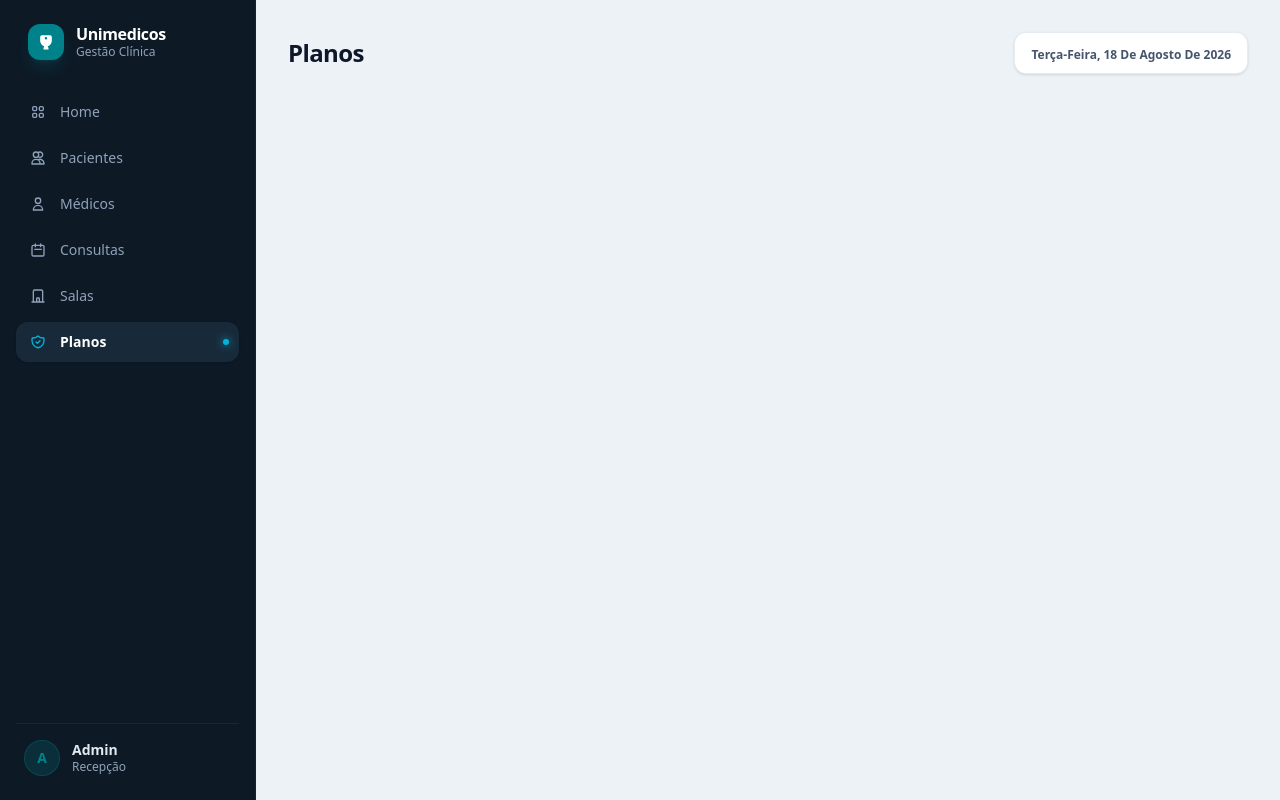
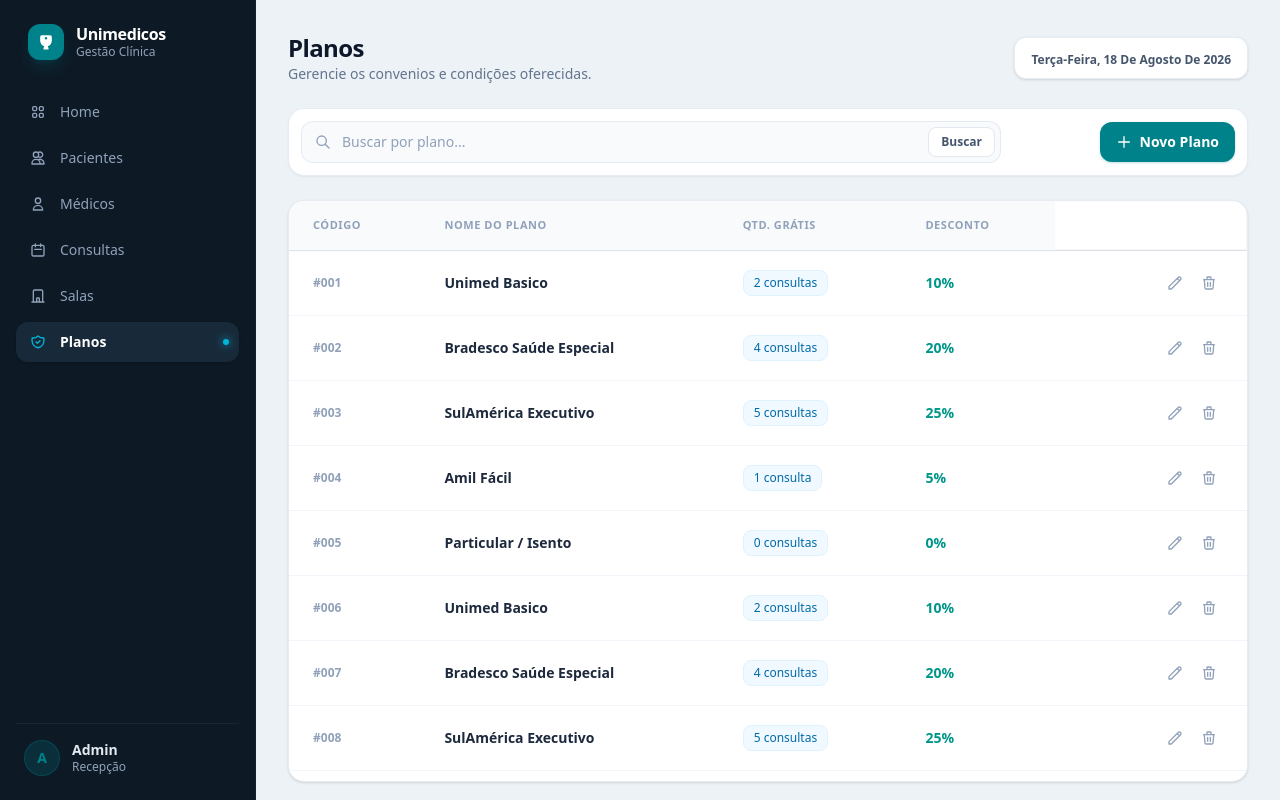
Before and after one commit to felps-daniel-dev/whister_agendamentos, a Next.js app in the folder whister_agendamentos_app/: page /plano in a window 1280 px wide. Built offline with nearby package versions, Linux system fonts and the light colour scheme.

Commit message:
feat: listagem de planos

```diff
--- a/whister_agendamentos_app/app/components/layoutGeral.tsx
+++ b/whister_agendamentos_app/app/components/layoutGeral.tsx
@@ -4,17 +4,14 @@ interface LayoutProps {
   children?: React.ReactNode;
 }
 
-export const Layout: React.FC<LayoutProps> = (props: LayoutProps) => {
+export const Layout: React.FC<LayoutProps> = ({ children }) => {
   return (
-    <div className="min-h-screen bg-[#edf2f7] flex font-sans text-slate-800 antialiased">
-
+    <div className="flex h-screen bg-[#edf2f7] overflow-hidden">
       <Menu />
 
-
-      <main className="flex-1 p-8 overflow-y-auto max-w-[1600px] mx-auto">
-        {props.children}
+      <main className="flex-1 p-8 h-screen overflow-hidden flex flex-col">
+        {children}
       </main>
-
     </div>
   );
 };
--- /dev/null
+++ b/whister_agendamentos_app/app/components/plano/listagemPlano.tsx
@@ -0,0 +1,153 @@
+"use client";
+
+import { useState } from "react";
+
+export interface Plano {
+  id: number;
+  nome: string;
+  qtd_consultas_gratis: number;
+  desconto: number;
+}
+
+interface ListaPanosProps {
+  planos?: Array<Plano>;
+  onEdit?: (plano: Plano) => void;
+  onDelete?: (plano: Plano) => void;
+}
+
+// Dados estáticos para testes visuais
+const DADOS_ESTATICOS: Plano[] = [
+  { id: 1, nome: "Unimed Basico", qtd_consultas_gratis: 2, desconto: 10 },
+  { id: 2, nome: "Bradesco Saúde Especial", qtd_consultas_gratis: 4, desconto: 20 },
+  { id: 3, nome: "SulAmérica Executivo", qtd_consultas_gratis: 5, desconto: 25 },
+  { id: 4, nome: "Amil Fácil", qtd_consultas_gratis: 1, desconto: 5 },
+  { id: 5, nome: "Particular / Isento", qtd_consultas_gratis: 0, desconto: 0 },
+  { id: 6, nome: "Unimed Basico", qtd_consultas_gratis: 2, desconto: 10 },
+  { id: 7, nome: "Bradesco Saúde Especial", qtd_consultas_gratis: 4, desconto: 20 },
+  { id: 8, nome: "SulAmérica Executivo", qtd_consultas_gratis: 5, desconto: 25 },
+  { id: 9, nome: "Amil Fácil", qtd_consultas_gratis: 1, desconto: 5 },
+  { id: 10, nome: "Particular / Isento", qtd_consultas_gratis: 0, desconto: 0 },
+  { id: 11, nome: "Unimed Basico", qtd_consultas_gratis: 2, desconto: 10 },
+  { id: 12, nome: "Bradesco Saúde Especial", qtd_consultas_gratis: 4, desconto: 20 },
+  { id: 13, nome: "SulAmérica Executivo", qtd_consultas_gratis: 5, desconto: 25 },
+  { id: 14, nome: "Amil Fácil", qtd_consultas_gratis: 1, desconto: 5 },
+  { id: 15, nome: "Particular / Isento", qtd_consultas_gratis: 0, desconto: 0 },
+];
+
+export const ListaPlanos: React.FC<ListaPanosProps> = ({
+  planos = DADOS_ESTATICOS,
+  onDelete = () => {},
+  onEdit = () => {},
+}) => {
+  return (
+    <div className="w-full bg-white rounded-2xl border border-slate-200/80 shadow-sm overflow-hidden">
+
+      <div className="max-h-[calc(100vh-220px)] overflow-y-auto overflow-x-auto">
+        <table className="w-full text-left border-collapse">
+
+          <thead className="sticky top-0 z-10 bg-slate-50 border-b border-slate-200/80 shadow-xs">
+            <tr className="text-[11px] font-bold text-slate-400 uppercase tracking-wider">
+              <th className="py-4 px-6 bg-slate-50">Código</th>
+              <th className="py-4 px-6 bg-slate-50">Nome do Plano</th>
+              <th className="py-4 px-6 bg-slate-50">Qtd. Grátis</th>
+              <th className="py-4 px-6 bg-slate-50">Desconto</th>
+            </tr>
+          </thead>
+          <tbody className="divide-y divide-slate-100 text-sm text-slate-700">
+            {planos.map((plano) => (
+              <PlanoRow
+                key={plano.id}
+                plano={plano}
+                onDelete={onDelete}
+                onEdit={onEdit}
+              />
+            ))}
+          </tbody>
+        </table>
+      </div>
+    </div>
+  );
+};
+
+interface PlanoRowProps {
+  plano: Plano;
+  onEdit: (plano: Plano) => void;
+  onDelete: (plano: Plano) => void;
+}
+
+const PlanoRow: React.FC<PlanoRowProps> = ({ plano, onDelete, onEdit }) => {
+  const [deletando, setDeletando] = useState<boolean>(false);
+
+  const onDeleteClick = (p: Plano) => {
+    if (deletando) {
+      onDelete(p);
+    } else {
+      setDeletando(true);
+    }
+  };
+
+  return (
+    <tr className="hover:bg-slate-50/60 transition-colors duration-150 group">
+      <td className="py-4 px-6 font-semibold text-slate-400 text-xs">
+        #{String(plano.id).padStart(3, "0")}
+      </td>
+
+      <td className="py-4 px-6 font-semibold text-slate-800">
+        {plano.nome}
+      </td>
+
+      <td className="py-4 px-6">
+        <span className="inline-flex items-center px-2.5 py-1 rounded-lg text-xs font-medium bg-sky-50 text-sky-700 border border-sky-100">
+          {plano.qtd_consultas_gratis} {plano.qtd_consultas_gratis === 1 ? "consulta" : "consultas"}
+        </span>
+      </td>
+
+      <td className="py-4 px-6 font-semibold text-teal-600">
+        {plano.desconto}%
+      </td>
+
+      <td className="py-4 px-6 text-right w-48">
+        <div className="flex items-center justify-end gap-1.5 h-8">
+          {!deletando ? (
+            <>
+              <button
+                onClick={() => onEdit(plano)}
+                className="p-1.5 text-slate-400 hover:text-teal-600 hover:bg-teal-50 rounded-lg transition-colors cursor-pointer"
+                title="Editar"
+              >
+                <svg className="w-4 h-4 stroke-2" fill="none" viewBox="0 0 24 24" stroke="currentColor">
+                  <path strokeLinecap="round" strokeLinejoin="round" d="M15.232 5.232l3.536 3.536m-2.036-5.036a2.5 2.5 0 113.536 3.536L6.5 21.036H3v-3.572L16.732 3.732z" />
+                </svg>
+              </button>
+
+              <button
+                onClick={() => onDeleteClick(plano)}
+                className="p-1.5 text-slate-400 hover:text-red-600 hover:bg-red-50 rounded-lg transition-colors cursor-pointer"
+                title="Deletar"
+              >
+                <svg className="w-4 h-4 stroke-2" fill="none" viewBox="0 0 24 24" stroke="currentColor">
+                  <path strokeLinecap="round" strokeLinejoin="round" d="M19 7l-.867 12.142A2 2 0 0116.138 21H7.862a2 2 0 01-1.995-1.858L5 7m5 4v6m4-6v6m1-10V4a1 1 0 00-1-1h-4a1 1 0 00-1 1v3M4 7h16" />
+                </svg>
+              </button>
+            </>
+          ) : (
+            <div className="flex items-center gap-1 animate-fadeIn">
+              <button
+                onClick={() => onDeleteClick(plano)}
+                className="px-2.5 py-1 bg-red-600 hover:bg-red-700 text-white rounded-lg text-xs font-semibold transition-colors cursor-pointer shadow-sm"
+              >
+                Excluir
+              </button>
+              <button
+                onClick={() => setDeletando(false)}
+                className="px-2.5 py-1 bg-slate-100 hover:bg-slate-200 text-slate-600 rounded-lg text-xs font-semibold transition-colors cursor-pointer"
+              >
+                Cancelar
+              </button>
+            </div>
+          )}
+        </div>
+      </td>
+    </tr>
+  );
+};
--- /dev/null
+++ b/whister_agendamentos_app/app/models/plano.ts
@@ -0,0 +1,6 @@
+interface Plano{
+    id: number;
+    nome: string;
+    qtd_consultas_gratis: number;
+    desconto: number;
+}
--- a/whister_agendamentos_app/app/plano/page.tsx
+++ b/whister_agendamentos_app/app/plano/page.tsx
@@ -1,17 +1,49 @@
 import { Data } from "../components/home/data";
+import { ListaPlanos } from "../components/plano/listagemPlano";
 
+export default function Plano() {
+  return (
+    <div className="space-y-6">
+      <div className="flex flex-col sm:flex-row sm:items-center sm:justify-between gap-4">
+        <div>
+          <h1 className="text-2xl font-bold text-slate-900 tracking-tight">Planos</h1>
+          <p className="text-sm text-slate-500">Gerencie os convenios e condições oferecidas.</p>
+        </div>
+        <Data />
+      </div>
 
-export default function Plano(){
-    return(
+      <div className="flex flex-col sm:flex-row items-center justify-between gap-4 bg-white p-3 rounded-2xl border border-slate-200/80 shadow-xs">
+        <div className="relative w-full sm:w-[700px]">
+          <input
+            type="text"
+            placeholder="Buscar por plano..."
+            className="w-full pl-10 pr-24 py-2.5 text-sm bg-slate-50 border border-slate-200/80 rounded-xl focus:outline-none focus:border-[#00828a] focus:bg-white text-slate-800 placeholder-slate-400 transition-all"
+          />
+          <svg
+            className="w-4 h-4 text-slate-400 absolute left-3.5 top-1/2 -translate-y-1/2 stroke-2"
+            fill="none"
+            viewBox="0 0 24 24"
+            stroke="currentColor"
+          >
+            <path strokeLinecap="round" strokeLinejoin="round" d="M21 21l-6-6m2-5a7 7 0 11-14 0 7 7 0 0114 0z" />
+          </svg>
 
-         <div className="cabecalho">
-               <div className="flex flex-col sm:flex-row sm:items-center sm:justify-between gap-4">
-                <div>
-                    <h1 className="text-2xl font-bold text-slate-900 tracking-tight">Planos</h1>
+          <button className="absolute right-1.5 top-1/2 -translate-y-1/2 px-3 py-1.5 text-xs font-semibold text-slate-600 bg-white border border-slate-200 hover:bg-slate-50 rounded-lg transition-colors cursor-pointer">
+            Buscar
+          </button>
+        </div>
 
-                </div>
-                <Data/>
-            </div>
-         </div>
-    );
+        <button className="w-full sm:w-auto px-4 py-2.5 bg-[#00828a] hover:bg-[#006e75] text-white text-sm font-semibold rounded-xl transition-all shadow-sm shadow-[#00828a]/20 flex items-center justify-center gap-2 cursor-pointer">
+          <svg className="w-4 h-4 stroke-2" fill="none" viewBox="0 0 24 24" stroke="currentColor">
+            <path strokeLinecap="round" strokeLinejoin="round" d="M12 4v16m8-8H4" />
+          </svg>
+          Novo Plano
+        </button>
+      </div>
+
+      <div>
+        <ListaPlanos />
+      </div>
+    </div>
+  );
 }
```
